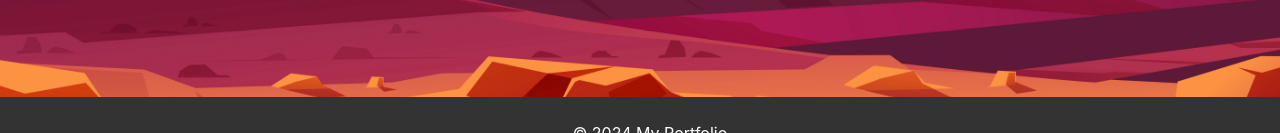
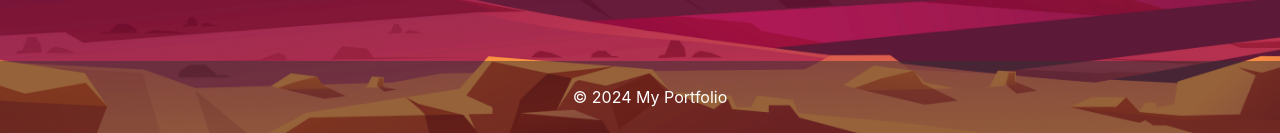
Before and after one commit to jacobtordjman/Portfolio, a React (Create React App) app: page /home in a window 1280 px wide. Shown: the part 667-800 px from the top of the page. Built offline with nearby package versions, Linux system fonts and the light colour scheme.

Commit message:
commit improvements and changes

```diff
--- a/src/App.js
+++ b/src/App.js
@@ -17,7 +17,6 @@ function App() {
 
   const toggleBackground = () => {
     setIsDarkMode(!isDarkMode);
-    console.log("Dark Mode Toggled:", !isDarkMode);
   };
 
   return (
--- a/src/components/Footer.js
+++ b/src/components/Footer.js
@@ -4,7 +4,7 @@ import '../styles/Footer.css';
 
 const Footer = ({ isDarkMode }) => {
   return (
-    <footer className={isDarkMode ? 'dark' : 'light'}>
+    <footer className={`footer ${isDarkMode ? 'dark' : 'light'}`}>
       <p>© 2024 My Portfolio</p>
     </footer>
   );
--- a/src/components/Header.js
+++ b/src/components/Header.js
@@ -5,10 +5,10 @@ import { FaSun, FaMoon } from 'react-icons/fa';
 import '../styles/Header.css';
 
 const Header = ({ isDarkMode, toggleBackground }) => {
-  const handleToggleClick = () => {
-    console.log("Toggling Dark Mode from Header");
-    toggleBackground();
-  }
+  // const handleToggleClick = () => {
+  //   console.log("Toggling Dark Mode from Header");
+  //   toggleBackground();
+  // };
 
   return (
     <header className={`home-header ${isDarkMode ? 'dark' : 'light'}`}>
@@ -22,7 +22,7 @@ const Header = ({ isDarkMode, toggleBackground }) => {
           <li>
             <button
               className={`toggle-bg-button ${isDarkMode ? 'dark' : 'light'}`}
-              onClick={handleToggleClick}
+              onClick={toggleBackground}
               aria-label="Toggle Background"
             >
               {isDarkMode ? <FaSun /> : <FaMoon />}
--- a/src/pages/Home.js
+++ b/src/pages/Home.js
@@ -5,7 +5,6 @@ import Typewriter from 'typewriter-effect';
 import { useNavigate } from 'react-router-dom';
 
 const Home = ({ isDarkMode }) => {
-  console.log("Home Component - isDarkMode:", isDarkMode);
   const navigate = useNavigate();
 
   const handleContactClick = () => {
@@ -21,7 +20,6 @@ const Home = ({ isDarkMode }) => {
 
   return (
     <div className={`home-container ${isDarkMode ? 'dark' : 'light'}`}>
-      {console.log("Rendering Home - isDarkMode:", isDarkMode)}
       <div className="home-content">
         <div className="home-text">
           <h2>Hi there,</h2>
--- a/src/styles/Footer.css
+++ b/src/styles/Footer.css
@@ -1,15 +1,20 @@
-/* src/components/Footer.css */
-footer {
-  background-color: #333;
-  color: white;
+.footer {
+  display: flex;
+  justify-content: center;
+  align-items: center;
   padding: 10px;
-  text-align: center;
-  position: relative; /* Change to relative for responsive design */
+  background-color: rgba(51, 51, 51, 0.5); /* Default to dark mode */
   width: 100%;
-  transition: background-color 0.3s ease, color 0.3s ease;
+  position: fixed;
+  bottom: 0;
 }
 
-footer.light {
-  background-color: white;
+.footer.light {
+  background-color: rgba(255, 255, 255, 0.5); /* 50% transparent for light mode */
   color: #333;
 }
+
+.footer.dark {
+  background-color: rgba(51, 51, 51, 0.5); /* 50% transparent for dark mode */
+  color: white;
+}
--- a/src/styles/Header.css
+++ b/src/styles/Header.css
@@ -42,9 +42,64 @@
   background-color: transparent;
 }
 
+.toggle-bg-button {.home-header {
+  display: flex;
+  justify-content: space-between;
+  align-items: center;
+  padding: 10px;
+  background-color: rgba(51, 51, 51, 0.5); /* Default to dark mode */
+}
+
+.home-header.light {
+  background-color: rgba(255, 255, 255, 0.5); /* 50% transparent for light mode */
+  color: #333;
+}
+
+.home-header.dark {
+  background-color: rgba(51, 51, 51, 0.5); /* 50% transparent for dark mode */
+  color: white;
+}
+
+.home-header h1 {
+  margin: 0;
+}
+
+.home-header nav ul {
+  list-style: none;
+  padding: 0;
+  display: flex;
+}
+
+.home-header nav ul li {
+  margin: 0 10px;
+}
+
+.home-header nav ul li a {
+  color: inherit;
+  text-decoration: none;
+}
+
+.home-header nav ul li a:hover {
+  text-decoration: underline;
+}
+
 .toggle-bg-button {
   border: none;
   background: none;
   font-size: 1.5em;
   cursor: pointer;
 }
+
+.toggle-bg-button.dark {
+  color: white;
+}
+
+.toggle-bg-button.light {
+  color: #333;
+}
+
+  border: none;
+  background: none;
+  font-size: 1.5em;
+  cursor: pointer;
+}
--- a/src/styles/Home.css
+++ b/src/styles/Home.css
@@ -1,20 +1,30 @@
-/* src/pages/Home.css */
 .home-container {
   text-align: center;
   padding: 20px;
+}
+
+.home-container.dark {
+  color: white;
+}
+
+.home-container.light {
+  color: black;
 }
 
 .home-header {
   display: flex;
   justify-content: space-between;
   align-items: center;
-  background-color: #333;
-  color: white;
   padding: 10px;
 }
 
+.home-header.dark {
+  background-color: rgba(51, 51, 51);
+  color: white;
+}
+
 .home-header.light {
-  background-color: white;
+  background-color: rgba(255, 255, 255);
   color: #333;
 }
 
@@ -69,15 +79,6 @@
   padding: 20px;
 }
 
-/* .home-text.dark {
-  background-color: #333;
-  color: white;
-}
-
-.home-text.light {
-  color: #333;
-  background-color: white;
-} */
 .home-text h1 {
   font-size: 3em;
   margin: 0;
@@ -140,17 +141,6 @@
   height: auto;
 }
 
-.home-container.dark .home-text h1,
-.home-container.dark .home-text h2 {
-    color: white; /* Text color for dark mode */
-}
-
-.home-container.light .home-text h1,
-.home-container.light .home-text h2 {
-    color: #333; /* Text color for light mode */
-}
-
-/* Responsive Design */
 @media (max-width: 768px) {
   .home-header {
     flex-direction: column;
@@ -184,5 +174,6 @@
 
   .home-image img {
     max-width: 80%;
+    display: none; /* Hide on mobile */
   }
 }
```
